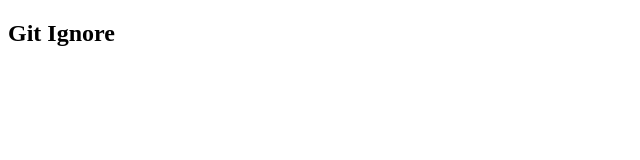
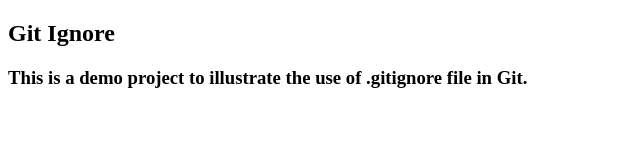
Before and after one commit to sandarshkumarsingh-svg/Git-Ignore-Concept, a plain HTML site: page index.html in a window 1280 px wide. Shown: the whole page, without its empty margins (0-640 px from the left). Drawn offline with Linux system fonts and the light colour scheme.

Commit message:
Git Ignore done

```diff
--- a/index.html
+++ b/index.html
@@ -7,5 +7,6 @@
 </head>
 <body>
     <h2>Git Ignore</h2>
+    <h3>This is a demo project to illustrate the use of .gitignore file in Git.</h3>
 </body>
 </html>
```
Also changed, not shown: app.js (added), style.css (added), 1 other file.
